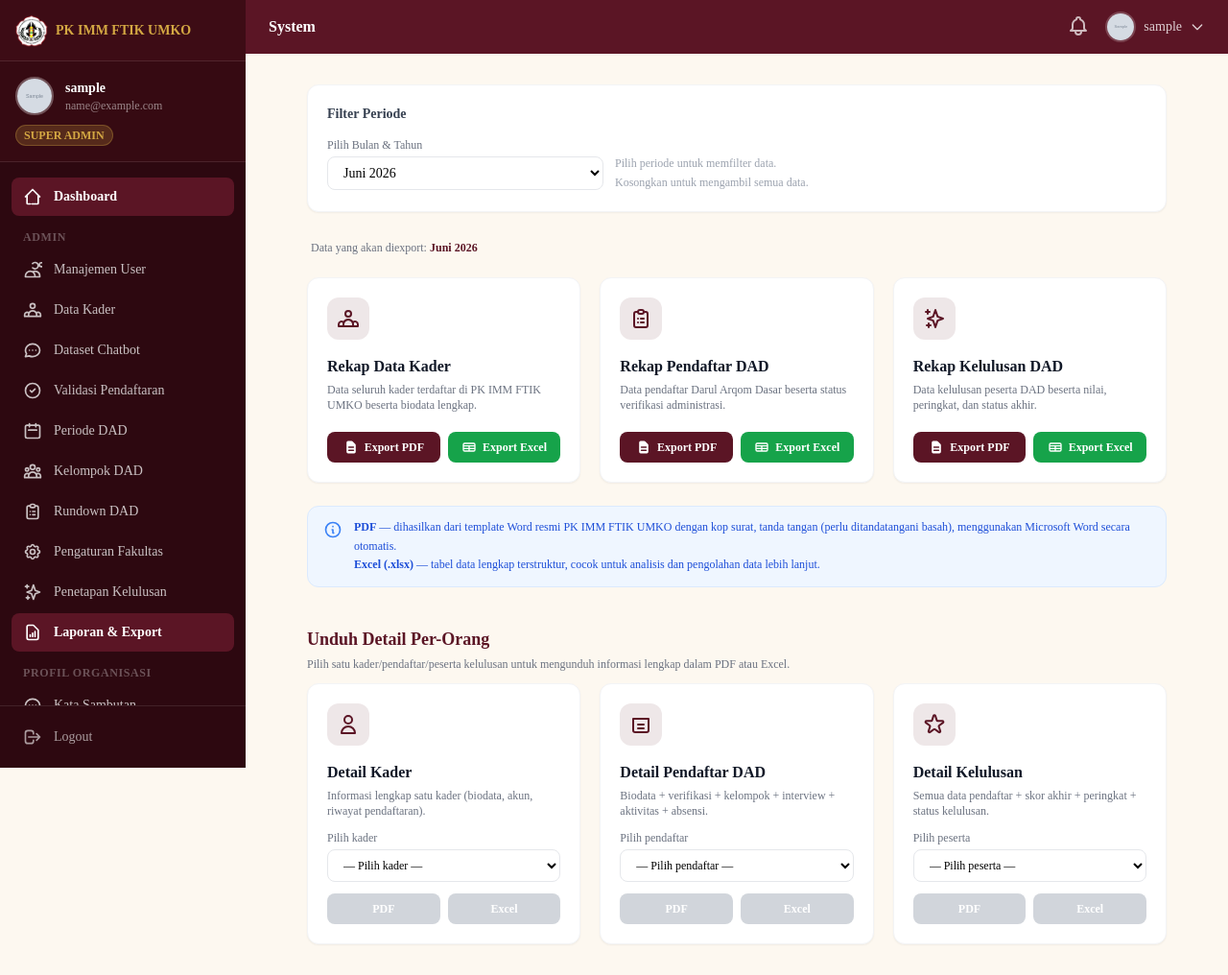
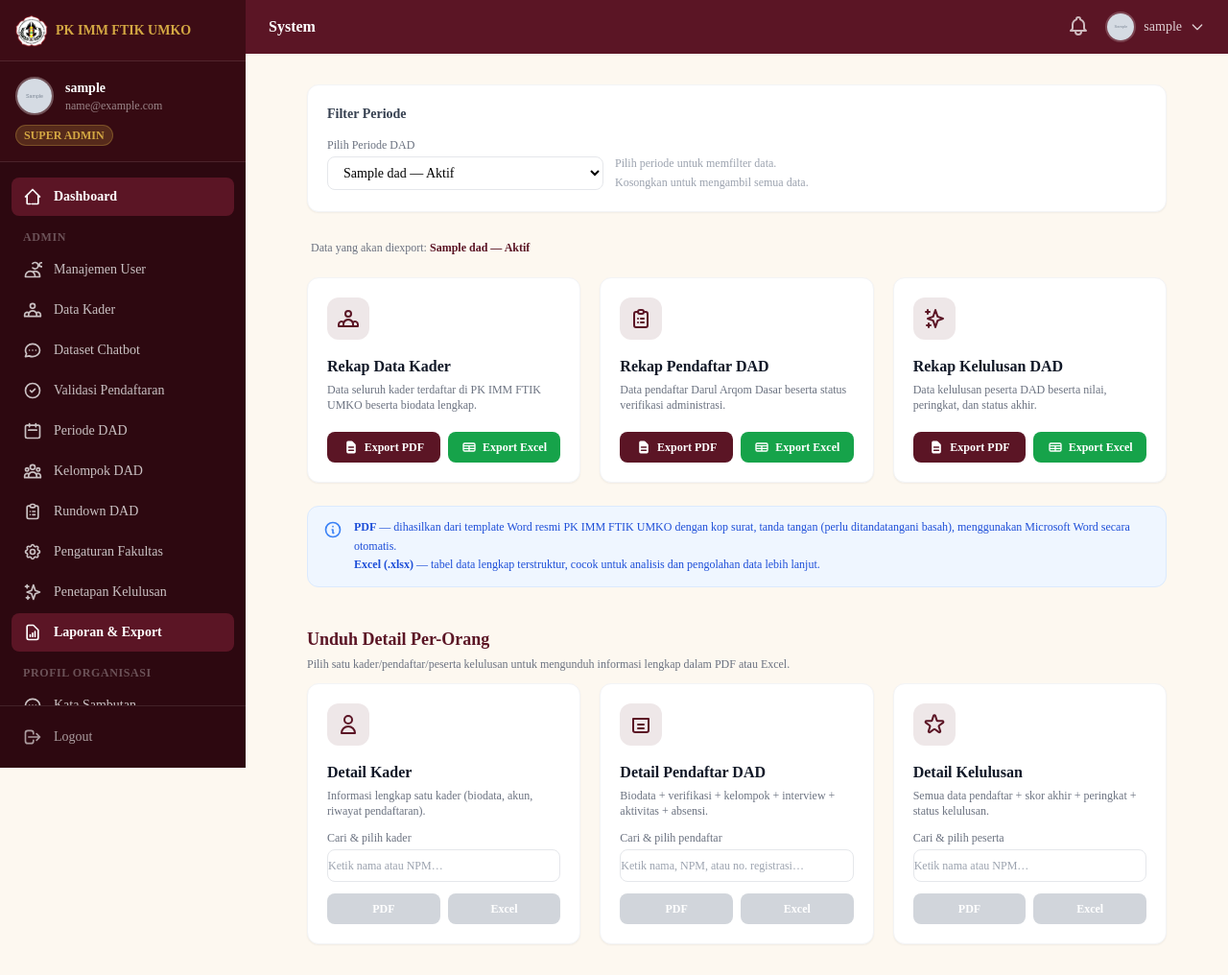
Before and after one commit to Rizkysatrio91/pkimm-umko, a Django app: page /admin-dashboard/laporan/ in a window 1280 px wide. Shown: the whole page at 96% size. Run offline with Django 5.2, Linux system fonts and the light colour scheme; a user stored in the database is signed in; tables that the repository leaves empty hold one stand-in row (values such as "Sample post"); grey boxes marked "Sample" are stand-in pictures; some libraries are stand-ins or nearby versions.

Commit message:
feat(laporan): tambah pencarian nama/NPM di Unduh Detail Per-Orang
- Combobox pencarian live (nama / NPM / no. registrasi) untuk Detail
  Kader, Pendaftar, dan Kelulusan; menggantikan dropdown native.
- Opsi pilihan dinormalisasi ke {id, label, search} + json_script,
  difilter di sisi klien via komponen Alpine detailPicker.
- Termasuk refactor filter periode laporan ke Periode DAD terdaftar
  (menyatu di views.py/template yang sama).

```diff
--- a/apps/laporan/views.py
+++ b/apps/laporan/views.py
@@ -1,35 +1,32 @@
-"""Views untuk app laporan — filter berdasarkan periode (dropdown bulan + tahun)."""
-from datetime import datetime
-
+"""Views untuk app laporan — filter berdasarkan Periode DAD yang terdaftar."""
 from django.http import HttpResponse
 from django.shortcuts import get_object_or_404
 from django.views import View
 from django.views.generic import TemplateView
 
 from apps.kader.models import BiodataKader
-from apps.laporan.services import NAMA_BULAN, LaporanService
-from apps.pendaftaran.models import PendaftaranDAD
+from apps.laporan.services import LaporanService
+from apps.pendaftaran.models import PendaftaranDAD, PeriodeDAD
 from apps.penilaian.models import RekapLeaderboard
 from core.mixins import AdminRequiredMixin
 
 XLSX_TYPE = 'application/vnd.openxmlformats-officedocument.spreadsheetml.sheet'
 
 
-def _parse_periode(periode_value: str) -> tuple:
+def _resolve_periode(periode_value: str) -> tuple:
     """
-    Parse string "YYYY-MM".
-    Return (year_int, month_int, label_str).
-    Jika kosong atau tidak valid, return (None, None, 'Semua Periode').
+    Resolve nilai dropdown (id_periode) ke objek PeriodeDAD + label.
+    Kosong/invalid → (None, 'Semua Periode').
     """
     if not periode_value:
-        return None, None, 'Semua Periode'
+        return None, 'Semua Periode'
     try:
-        year_str, month_str = periode_value.split('-')
-        year, month = int(year_str), int(month_str)
-        label = f'{NAMA_BULAN[month - 1]} {year}'
-        return year, month, label
-    except (ValueError, IndexError):
-        return None, None, 'Semua Periode'
+        periode = PeriodeDAD.objects.filter(pk=int(periode_value)).first()
+    except (ValueError, TypeError):
+        periode = None
+    if periode is None:
+        return None, 'Semua Periode'
+    return periode, periode.nama_periode
 
 
 class LaporanView(AdminRequiredMixin, TemplateView):
@@ -39,36 +36,63 @@
 
     def get_context_data(self, **kwargs):
         ctx = super().get_context_data(**kwargs)
-        now = datetime.now()
-        choices = []
-        for year in range(2025, now.year + 1):
-            for month in range(1, 13):
-                if year == now.year and month > now.month:
-                    break
-                choices.append({
-                    'value': f'{year}-{month:02d}',
-                    'label': f'{NAMA_BULAN[month - 1]} {year}',
-                })
-        ctx['bulan_tahun_choices'] = list(reversed(choices))
+        # Dropdown periode diisi dari Periode DAD yang benar-benar terdaftar
+        # (urutan terbaru dulu mengikuti Meta.ordering = ['-created_at']).
+        ctx['periode_choices'] = [
+            {
+                'value': p.id_periode,
+                'label': f'{p.nama_periode} — Aktif' if p.is_active else p.nama_periode,
+            }
+            for p in PeriodeDAD.objects.all()
+        ]
 
-        # Opsi per-kader untuk unduhan detail
-        ctx['kader_choices'] = list(
-            BiodataKader.objects
+        # Opsi per-kader/pendaftar/peserta untuk unduhan detail.
+        # Dinormalisasi ke bentuk seragam {id, label, search} supaya filter
+        # pencarian (nama/NPM/registrasi) di sisi klien sederhana & andal.
+        ctx['kader_choices'] = [
+            {
+                'id': k['id_biodata'],
+                'label': f"{k['nama_lengkap']} — {k['npm'] or '-'}",
+                'search': f"{k['nama_lengkap'] or ''} {k['npm'] or ''}".lower(),
+            }
+            for k in BiodataKader.objects
             .exclude(jabatan_struktural='calon')
             .order_by('nama_lengkap')
             .values('id_biodata', 'nama_lengkap', 'npm')
-        )
-        ctx['pendaftar_choices'] = list(
-            PendaftaranDAD.objects
+        ]
+        ctx['pendaftar_choices'] = [
+            {
+                'id': p['id_pendaftaran'],
+                'label': f"{p['id_biodata__nama_lengkap']} — {p['no_registrasi']}",
+                'search': (
+                    f"{p['id_biodata__nama_lengkap'] or ''} "
+                    f"{p['id_biodata__npm'] or ''} "
+                    f"{p['no_registrasi'] or ''}"
+                ).lower(),
+            }
+            for p in PendaftaranDAD.objects
             .select_related('id_biodata')
             .order_by('id_biodata__nama_lengkap')
             .values(
                 'id_pendaftaran', 'no_registrasi',
                 'id_biodata__nama_lengkap', 'id_biodata__npm',
             )
-        )
-        ctx['kelulusan_choices'] = list(
-            RekapLeaderboard.objects
+        ]
+        ctx['kelulusan_choices'] = [
+            {
+                'id': r['id_rekap'],
+                'label': (
+                    f"#{r['peringkat'] if r['peringkat'] is not None else '-'} "
+                    f"{r['id_pendaftaran__id_biodata__nama_lengkap']} — "
+                    f"{r['id_pendaftaran__id_biodata__npm'] or '-'}"
+                ),
+                'search': (
+                    f"{r['id_pendaftaran__id_biodata__nama_lengkap'] or ''} "
+                    f"{r['id_pendaftaran__id_biodata__npm'] or ''} "
+                    f"{r['id_pendaftaran__no_registrasi'] or ''}"
+                ).lower(),
+            }
+            for r in RekapLeaderboard.objects
             .select_related('id_pendaftaran__id_biodata')
             .order_by('peringkat')
             .values(
@@ -77,7 +101,7 @@
                 'id_pendaftaran__id_biodata__nama_lengkap',
                 'id_pendaftaran__id_biodata__npm',
             )
-        )
+        ]
         return ctx
 
 
@@ -87,10 +111,10 @@
 
 class KaderPDFView(AdminRequiredMixin, View):
     def get(self, request):
-        year, month, label = _parse_periode(request.GET.get('periode', ''))
+        periode, label = _resolve_periode(request.GET.get('periode', ''))
         qs = BiodataKader.objects.exclude(jabatan_struktural='calon')
-        if year and month:
-            qs = qs.filter(updated_at__year=year, updated_at__month=month)
+        if periode:
+            qs = qs.filter(pendaftaran__id_periode=periode)
 
         data, ctype, ext = LaporanService.generate_rekap_kader_pdf(qs, label, request.user)
         response = HttpResponse(data, content_type=ctype)
@@ -100,10 +124,10 @@
 
 class KaderExcelView(AdminRequiredMixin, View):
     def get(self, request):
-        year, month, label = _parse_periode(request.GET.get('periode', ''))
+        periode, label = _resolve_periode(request.GET.get('periode', ''))
         qs = BiodataKader.objects.exclude(jabatan_struktural='calon')
-        if year and month:
-            qs = qs.filter(updated_at__year=year, updated_at__month=month)
+        if periode:
+            qs = qs.filter(pendaftaran__id_periode=periode)
 
         excel = LaporanService.generate_rekap_kader_excel(qs, label, request.user)
         response = HttpResponse(excel, content_type=XLSX_TYPE)
@@ -117,10 +141,10 @@
 
 class PendaftarPDFView(AdminRequiredMixin, View):
     def get(self, request):
-        year, month, label = _parse_periode(request.GET.get('periode', ''))
+        periode, label = _resolve_periode(request.GET.get('periode', ''))
         qs = PendaftaranDAD.objects.select_related('id_biodata').all()
-        if year and month:
-            qs = qs.filter(tgl_daftar__year=year, tgl_daftar__month=month)
+        if periode:
+            qs = qs.filter(id_periode=periode)
 
         data, ctype, ext = LaporanService.generate_rekap_pendaftar_pdf(qs, label, request.user)
         response = HttpResponse(data, content_type=ctype)
@@ -130,10 +154,10 @@
 
 class PendaftarExcelView(AdminRequiredMixin, View):
     def get(self, request):
-        year, month, label = _parse_periode(request.GET.get('periode', ''))
+        periode, label = _resolve_periode(request.GET.get('periode', ''))
         qs = PendaftaranDAD.objects.select_related('id_biodata').all()
-        if year and month:
-            qs = qs.filter(tgl_daftar__year=year, tgl_daftar__month=month)
+        if periode:
+            qs = qs.filter(id_periode=periode)
 
         excel = LaporanService.generate_rekap_pendaftar_excel(qs, label, request.user)
         response = HttpResponse(excel, content_type=XLSX_TYPE)
@@ -147,12 +171,12 @@
 
 class KelulusanPDFView(AdminRequiredMixin, View):
     def get(self, request):
-        year, month, label = _parse_periode(request.GET.get('periode', ''))
+        periode, label = _resolve_periode(request.GET.get('periode', ''))
         qs = RekapLeaderboard.objects.select_related(
             'id_pendaftaran__id_biodata'
         ).filter(id_pendaftaran__status_kelulusan='lulus').order_by('peringkat')
-        if year and month:
-            qs = qs.filter(updated_at__year=year, updated_at__month=month)
+        if periode:
+            qs = qs.filter(id_pendaftaran__id_periode=periode)
 
         data, ctype, ext = LaporanService.generate_rekap_kelulusan_pdf(qs, label, request.user)
         response = HttpResponse(data, content_type=ctype)
@@ -162,12 +186,12 @@
 
 class KelulusanExcelView(AdminRequiredMixin, View):
     def get(self, request):
-        year, month, label = _parse_periode(request.GET.get('periode', ''))
+        periode, label = _resolve_periode(request.GET.get('periode', ''))
         qs = RekapLeaderboard.objects.select_related(
             'id_pendaftaran__id_biodata'
         ).filter(id_pendaftaran__status_kelulusan='lulus').order_by('peringkat')
-        if year and month:
-            qs = qs.filter(updated_at__year=year, updated_at__month=month)
+        if periode:
+            qs = qs.filter(id_pendaftaran__id_periode=periode)
 
         excel = LaporanService.generate_rekap_kelulusan_excel(qs, label, request.user)
         response = HttpResponse(excel, content_type=XLSX_TYPE)
--- /dev/null
+++ b/templates/laporan/_detail_picker.html
@@ -0,0 +1,35 @@
+{% comment %}
+Combobox pencarian untuk "Unduh Detail Per-Orang".
+Dipakai di dalam elemen ber-x-data="detailPicker('<id-data>')".
+Variabel scope: query, open, pk, filtered, onInput(), choose(), clear().
+Parameter include: placeholder (teks input).
+{% endcomment %}
+<div class="relative mb-3" @click.away="open = false">
+    <input type="text" x-model="query"
+           @focus="open = true; $el.select()" @input="onInput()"
+           placeholder="{{ placeholder|default:'Ketik nama atau NPM…' }}"
+           autocomplete="off"
+           class="w-full border border-gray-200 rounded-lg pl-3 pr-8 py-2 text-xs focus:ring-2 focus:ring-maroon focus:border-maroon bg-white">
+
+    {# Tombol bersihkan pilihan #}
+    <button type="button" x-show="query" @click="clear()"
+            class="absolute right-2 top-1/2 -translate-y-1/2 text-gray-400 hover:text-gray-600"
+            title="Bersihkan">
+        <svg class="w-4 h-4" fill="none" stroke="currentColor" viewBox="0 0 24 24">
+            <path stroke-linecap="round" stroke-linejoin="round" stroke-width="2" d="M6 18L18 6M6 6l12 12"/>
+        </svg>
+    </button>
+
+    {# Daftar hasil pencarian #}
+    <div x-show="open" x-cloak x-transition.opacity
+         class="absolute z-20 mt-1 w-full bg-white border border-gray-200 rounded-lg shadow-lg max-h-56 overflow-y-auto">
+        <template x-for="item in filtered" :key="item.id">
+            <button type="button" @click="choose(item)"
+                    class="w-full text-left px-3 py-2 text-xs text-gray-700 hover:bg-maroon/10 border-b border-gray-50 last:border-0"
+                    x-text="item.label"></button>
+        </template>
+        <div x-show="filtered.length === 0" class="px-3 py-2 text-xs text-gray-400">
+            Tidak ada hasil yang cocok.
+        </div>
+    </div>
+</div>
--- a/templates/laporan/laporan.html
+++ b/templates/laporan/laporan.html
@@ -5,18 +5,18 @@
 
 {% block content %}
 <div class="max-w-4xl mx-auto"
-     x-data="{ periode: '{{ bulan_tahun_choices.0.value }}' }">
+     x-data="{ periode: '{{ periode_choices.0.value }}' }">
 
     <!-- Filter Periode -->
     <div class="bg-white rounded-xl border border-gray-100 p-5 mb-6 shadow-sm">
         <h3 class="text-sm font-semibold text-gray-700 mb-3">Filter Periode</h3>
         <div class="flex flex-col sm:flex-row items-start sm:items-center gap-3">
             <div class="w-full sm:w-72">
-                <label class="block text-xs text-gray-500 mb-1 font-medium">Pilih Bulan &amp; Tahun</label>
+                <label class="block text-xs text-gray-500 mb-1 font-medium">Pilih Periode DAD</label>
                 <select x-model="periode"
                         class="w-full border border-gray-200 rounded-lg px-3 py-2 text-sm focus:ring-2 focus:ring-maroon focus:border-maroon bg-white">
                     <option value="">Semua Periode (Tanpa Filter)</option>
-                    {% for item in bulan_tahun_choices %}
+                    {% for item in periode_choices %}
                     <option value="{{ item.value }}">{{ item.label }}</option>
                     {% endfor %}
                 </select>
@@ -154,7 +154,7 @@
 
         <!-- Detail Kader -->
         <div class="bg-white rounded-xl border border-gray-100 p-5 shadow-sm flex flex-col"
-             x-data="{ pk: '' }">
+             x-data="detailPicker('kader-data')">
             <div class="w-11 h-11 bg-maroon/10 rounded-xl flex items-center justify-center mb-4">
                 <svg class="w-6 h-6 text-maroon" fill="none" stroke="currentColor" viewBox="0 0 24 24">
                     <path stroke-linecap="round" stroke-linejoin="round" stroke-width="2"
@@ -163,14 +163,8 @@
             </div>
             <h3 class="font-semibold text-gray-900 mb-1">Detail Kader</h3>
             <p class="text-xs text-gray-500 mb-3">Informasi lengkap satu kader (biodata, akun, riwayat pendaftaran).</p>
-            <label class="text-xs text-gray-500 mb-1 font-medium">Pilih kader</label>
-            <select x-model="pk"
-                    class="w-full border border-gray-200 rounded-lg px-3 py-2 text-xs focus:ring-2 focus:ring-maroon focus:border-maroon bg-white mb-3">
-                <option value="">— Pilih kader —</option>
-                {% for k in kader_choices %}
-                <option value="{{ k.id_biodata }}">{{ k.nama_lengkap }} — {{ k.npm }}</option>
-                {% endfor %}
-            </select>
+            <label class="text-xs text-gray-500 mb-1 font-medium">Cari &amp; pilih kader</label>
+            {% include "laporan/_detail_picker.html" with placeholder="Ketik nama atau NPM…" %}
             <div class="flex gap-2 mt-auto">
                 <a :href="pk ? '{% url 'laporan:kader_detail_pdf' 0 %}'.replace('/0/', '/' + pk + '/') : '#'"
                    :class="pk ? 'bg-[#5B1525] hover:bg-[#7A2E3E]' : 'bg-gray-300 pointer-events-none'"
@@ -187,7 +181,7 @@
 
         <!-- Detail Pendaftar DAD -->
         <div class="bg-white rounded-xl border border-gray-100 p-5 shadow-sm flex flex-col"
-             x-data="{ pk: '' }">
+             x-data="detailPicker('pendaftar-data')">
             <div class="w-11 h-11 bg-maroon/10 rounded-xl flex items-center justify-center mb-4">
                 <svg class="w-6 h-6 text-maroon" fill="none" stroke="currentColor" viewBox="0 0 24 24">
                     <path stroke-linecap="round" stroke-linejoin="round" stroke-width="2"
@@ -196,14 +190,8 @@
             </div>
             <h3 class="font-semibold text-gray-900 mb-1">Detail Pendaftar DAD</h3>
             <p class="text-xs text-gray-500 mb-3">Biodata + verifikasi + kelompok + interview + aktivitas + absensi.</p>
-            <label class="text-xs text-gray-500 mb-1 font-medium">Pilih pendaftar</label>
-            <select x-model="pk"
-                    class="w-full border border-gray-200 rounded-lg px-3 py-2 text-xs focus:ring-2 focus:ring-maroon focus:border-maroon bg-white mb-3">
-                <option value="">— Pilih pendaftar —</option>
-                {% for p in pendaftar_choices %}
-                <option value="{{ p.id_pendaftaran }}">{{ p.id_biodata__nama_lengkap }} — {{ p.no_registrasi }}</option>
-                {% endfor %}
-            </select>
+            <label class="text-xs text-gray-500 mb-1 font-medium">Cari &amp; pilih pendaftar</label>
+            {% include "laporan/_detail_picker.html" with placeholder="Ketik nama, NPM, atau no. registrasi…" %}
             <div class="flex gap-2 mt-auto">
                 <a :href="pk ? '{% url 'laporan:pendaftar_detail_pdf' 0 %}'.replace('/0/', '/' + pk + '/') : '#'"
                    :class="pk ? 'bg-[#5B1525] hover:bg-[#7A2E3E]' : 'bg-gray-300 pointer-events-none'"
@@ -220,7 +208,7 @@
 
         <!-- Detail Kelulusan -->
         <div class="bg-white rounded-xl border border-gray-100 p-5 shadow-sm flex flex-col"
-             x-data="{ pk: '' }">
+             x-data="detailPicker('kelulusan-data')">
             <div class="w-11 h-11 bg-maroon/10 rounded-xl flex items-center justify-center mb-4">
                 <svg class="w-6 h-6 text-maroon" fill="none" stroke="currentColor" viewBox="0 0 24 24">
                     <path stroke-linecap="round" stroke-linejoin="round" stroke-width="2"
@@ -229,14 +217,8 @@
             </div>
             <h3 class="font-semibold text-gray-900 mb-1">Detail Kelulusan</h3>
             <p class="text-xs text-gray-500 mb-3">Semua data pendaftar + skor akhir + peringkat + status kelulusan.</p>
-            <label class="text-xs text-gray-500 mb-1 font-medium">Pilih peserta</label>
-            <select x-model="pk"
-                    class="w-full border border-gray-200 rounded-lg px-3 py-2 text-xs focus:ring-2 focus:ring-maroon focus:border-maroon bg-white mb-3">
-                <option value="">— Pilih peserta —</option>
-                {% for r in kelulusan_choices %}
-                <option value="{{ r.id_rekap }}">#{{ r.peringkat|default:"-" }} {{ r.id_pendaftaran__id_biodata__nama_lengkap }} — {{ r.id_pendaftaran__id_biodata__npm }}</option>
-                {% endfor %}
-            </select>
+            <label class="text-xs text-gray-500 mb-1 font-medium">Cari &amp; pilih peserta</label>
+            {% include "laporan/_detail_picker.html" with placeholder="Ketik nama atau NPM…" %}
             <div class="flex gap-2 mt-auto">
                 <a :href="pk ? '{% url 'laporan:kelulusan_detail_pdf' 0 %}'.replace('/0/', '/' + pk + '/') : '#'"
                    :class="pk ? 'bg-[#5B1525] hover:bg-[#7A2E3E]' : 'bg-gray-300 pointer-events-none'"
@@ -253,5 +235,61 @@
 
     </div>
 
+    {# Data pilihan untuk combobox pencarian (dibaca oleh Alpine component) #}
+    {{ kader_choices|json_script:"kader-data" }}
+    {{ pendaftar_choices|json_script:"pendaftar-data" }}
+    {{ kelulusan_choices|json_script:"kelulusan-data" }}
+
 </div>
 {% endblock %}
+
+{% block extra_css %}
+<style>[x-cloak]{display:none!important}</style>
+{% endblock %}
+
+{% block extra_js %}
+<script>
+document.addEventListener('alpine:init', () => {
+    Alpine.data('detailPicker', (dataElId) => ({
+        items: [],
+        query: '',
+        pk: '',          // id terpilih — dipakai oleh tombol PDF/Excel
+        open: false,
+        init() {
+            const el = document.getElementById(dataElId);
+            try {
+                this.items = el ? JSON.parse(el.textContent) : [];
+            } catch (e) {
+                this.items = [];
+            }
+        },
+        get filtered() {
+            const q = this.query.trim().toLowerCase();
+            const selected = this.items.find(i => String(i.id) === String(this.pk));
+            // Tanpa kata kunci, atau query masih sama dengan label terpilih
+            // (mode "lihat semua" saat fokus ulang) → tampilkan seluruh daftar.
+            const browsing = !q || (selected && this.query === selected.label);
+            const list = browsing
+                ? this.items
+                : this.items.filter(i => i.search.includes(q));
+            return list.slice(0, 50);   // batasi agar daftar tetap ringan
+        },
+        onInput() {
+            // Mengetik ulang berarti mencari orang baru → reset pilihan.
+            this.pk = '';
+            this.open = true;
+        },
+        choose(item) {
+            this.pk = item.id;
+            this.query = item.label;
+            this.open = false;
+        },
+        clear() {
+            this.pk = '';
+            this.query = '';
+            this.open = false;
+        },
+    }));
+});
+</script>
+{% endblock %}
```
